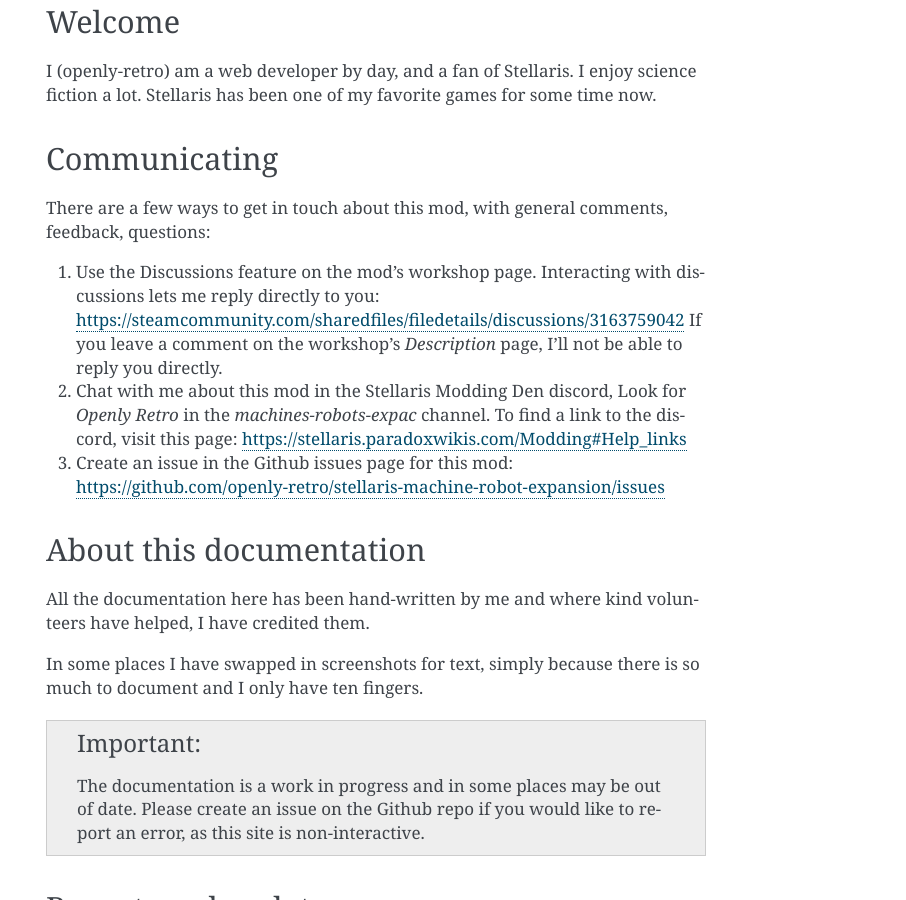
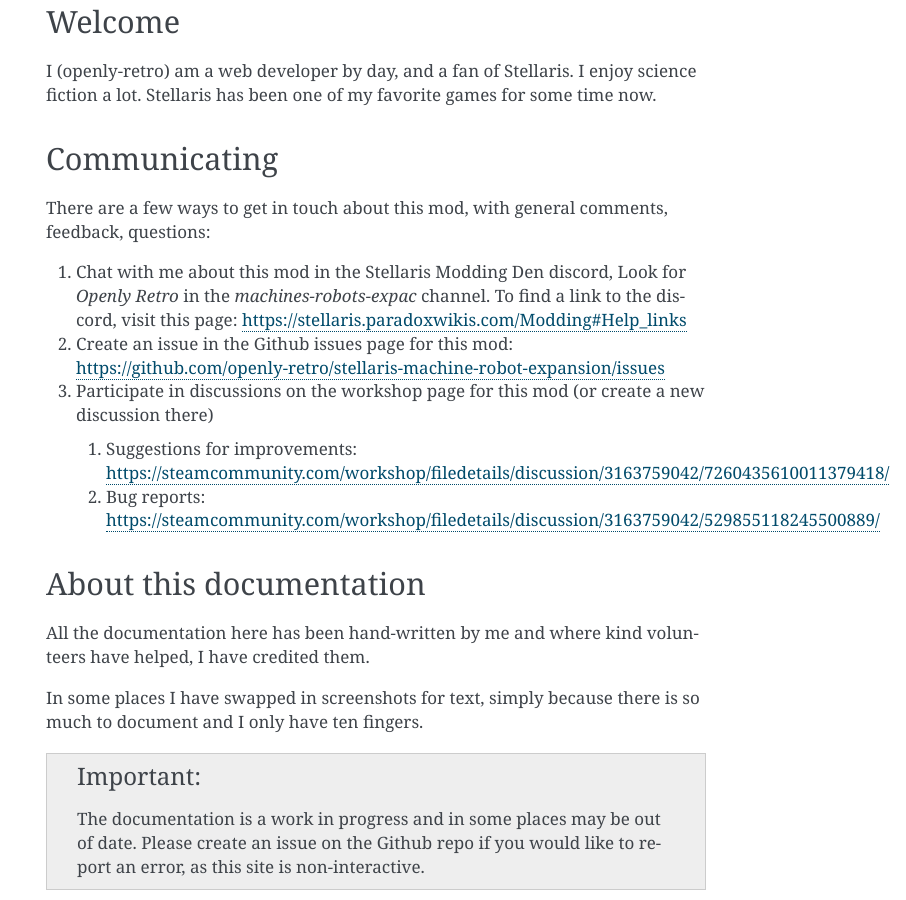
Before and after one commit to openly-retro/stellaris-machine-robot-expac-ctd-wiki, a Sphinx documentation site: the page built from docs/source/index.rst, in a window 1280 px wide and 900 px high, scrolled down 590 px. Shown: the whole window, without its empty margins (374-1280 px from the left). Built offline with Sphinx 7.4.7, drawn with Linux system fonts in a browser that asks for light colours.

Commit message:
update links in communication section

```diff
--- a/docs/source/ascension_perks.rst
+++ b/docs/source/ascension_perks.rst
@@ -167,7 +167,9 @@
 
 **Machine Intelligence empires only**
 
-*New in Continuation* : Under active development. This feature is turned off while it is being reworked, but if you would like to try it in its current state, go to your console and do `effect = { set*country*flag = oxr*mdlc*ap*mamp*enabled }`
+.. note:: This feature has been turned off while it is being reworked
+
+*New in Continuation*
 
 *Maximally Automated, Minimally Populated: A chassis design paradigm for empires wishing to have fewer, more efficient pops.*
 
--- a/docs/source/index.rst
+++ b/docs/source/index.rst
@@ -26,11 +26,16 @@
 
 There are a few ways to get in touch about this mod, with general comments, feedback, questions:
 
-1. Use the Discussions feature on the mod's workshop page. Interacting with discussions lets me reply directly to you: https://steamcommunity.com/sharedfiles/filedetails/discussions/3163759042 If you leave a comment on the workshop's `Description` page, I'll not be able to reply you directly.
+1. Chat with me about this mod in the Stellaris Modding Den discord, Look for `Openly Retro` in the `machines-robots-expac` channel. To find a link to the discord, visit this page: https://stellaris.paradoxwikis.com/Modding#Help_links
 
-2. Chat with me about this mod in the Stellaris Modding Den discord, Look for `Openly Retro` in the `machines-robots-expac` channel. To find a link to the discord, visit this page: https://stellaris.paradoxwikis.com/Modding#Help_links
+2. Create an issue in the Github issues page for this mod: https://github.com/openly-retro/stellaris-machine-robot-expansion/issues
 
-3. Create an issue in the Github issues page for this mod: https://github.com/openly-retro/stellaris-machine-robot-expansion/issues
+3. Participate in discussions on the workshop page for this mod (or create a new discussion there)
+
+   1. Suggestions for improvements: https://steamcommunity.com/workshop/filedetails/discussion/3163759042/7260435610011379418/
+
+   2. Bug reports: https://steamcommunity.com/workshop/filedetails/discussion/3163759042/529855118245500889/
+
 
 
 About this documentation
```
